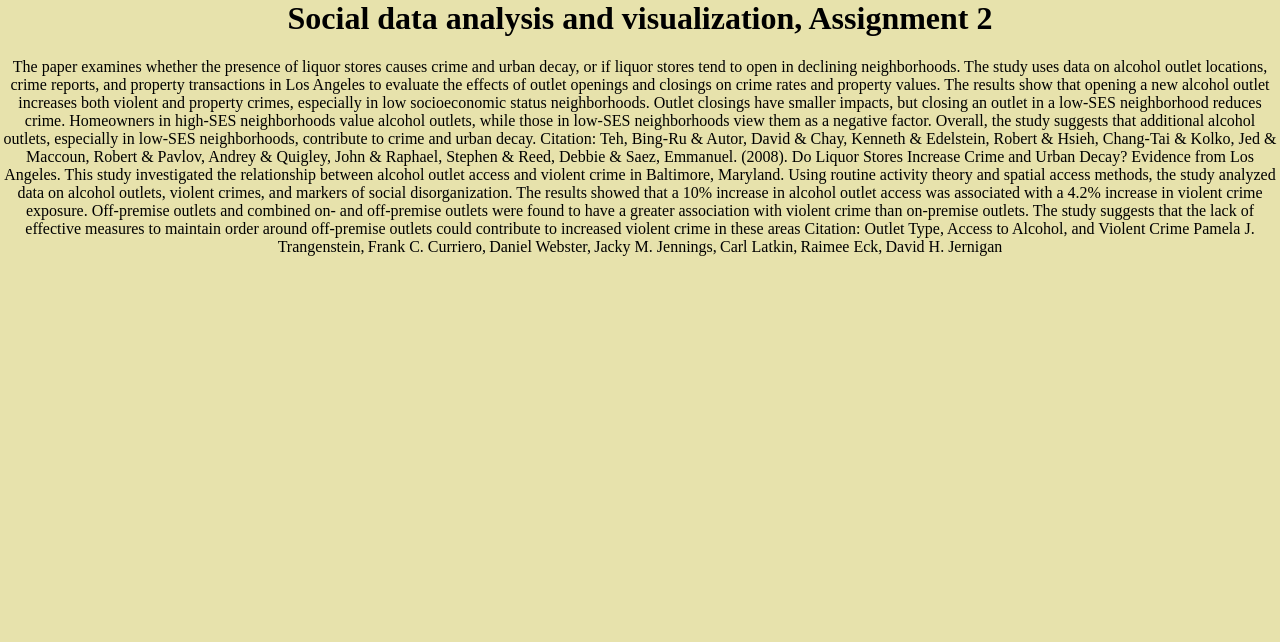
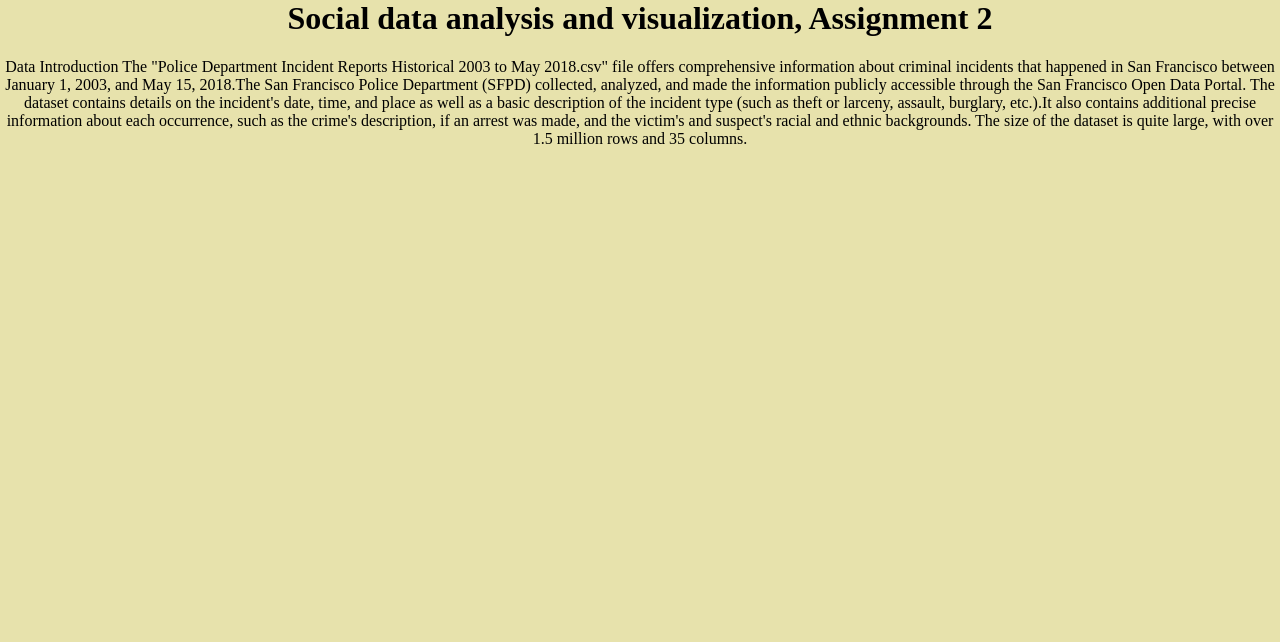
Before and after one commit to jdot25560/jdot25560.github.io, a plain HTML site: page index.html in a window 1280 px wide. Shown: the top 642 px of the page. Drawn offline with Linux system fonts and the light colour scheme; a script that the page names is missing.

Commit message:
Update index.html

```diff
--- a/index.html
+++ b/index.html
@@ -8,27 +8,14 @@
     <head>
     <body>
         <h1>Social data analysis and visualization, Assignment 2</h1>
-        <p> The paper examines whether the presence of liquor stores causes crime and urban decay,
-            or if liquor stores tend to open in declining neighborhoods. The study uses data on
-            alcohol outlet locations, crime reports, and property transactions in Los Angeles to
-            evaluate the effects of outlet openings and closings on crime rates and property values.
-            The results show that opening a new alcohol outlet increases both violent and property crimes,
-            especially in low socioeconomic status neighborhoods. Outlet closings have smaller impacts,
-            but closing an outlet in a low-SES neighborhood reduces crime. Homeowners in high-SES neighborhoods
-            value alcohol outlets, while those in low-SES neighborhoods view them as a negative factor.
-            Overall, the study suggests that additional alcohol outlets, especially in low-SES neighborhoods,
-            contribute to crime and urban decay.
-Citation: Teh, Bing-Ru & Autor, David & Chay, Kenneth & Edelstein, Robert & Hsieh, Chang-Tai & Kolko, Jed & Maccoun,
-            Robert & Pavlov, Andrey & Quigley, John & Raphael, Stephen & Reed, Debbie & Saez, Emmanuel. (2008).
-            Do Liquor Stores Increase Crime and Urban Decay? Evidence from Los Angeles.
-This study investigated the relationship between alcohol outlet access and violent crime in Baltimore, Maryland.
-            Using routine activity theory and spatial access methods, the study analyzed data on alcohol outlets, violent crimes,
-            and markers of social disorganization. The results showed that a 10% increase in alcohol outlet access was associated
-            with a 4.2% increase in violent crime exposure. Off-premise outlets and combined on- and off-premise outlets were found
-            to have a greater association with violent crime than on-premise outlets. The study suggests that the lack of effective
-            measures to maintain order around off-premise outlets could contribute to increased violent crime in these areas
-Citation: Outlet Type, Access to Alcohol, and Violent Crime Pamela J. Trangenstein, Frank C. Curriero, Daniel Webster, Jacky M.
-            Jennings, Carl Latkin, Raimee Eck, David H. Jernigan </p>
+        <p> Data Introduction
+            The "Police Department Incident Reports Historical 2003 to May 2018.csv" file offers comprehensive information about
+            criminal incidents that happened in San Francisco between January 1, 2003, and May 15, 2018.The San Francisco Police
+            Department (SFPD) collected, analyzed, and made the information publicly accessible through the San Francisco Open
+            Data Portal. The dataset contains details on the incident's date, time, and place as well as a basic description of the
+            incident type (such as theft or larceny, assault, burglary, etc.).It also contains additional precise information about
+            each occurrence, such as the crime's description, if an arrest was made, and the victim's and suspect's racial and ethnic
+            backgrounds. The size of the dataset is quite large, with over 1.5 million rows and 35 columns.   </p>
         <iframe src="https://jdot25560.github.io/tsibokeh.html"  width="100%" height="500" scrolling="no" seamless="seamless" frameborder="0"> </iframe>
         <iframe src="https://jdot25560.github.io/my_plot.html" sandbox="allow-same-origin allow-scripts" width="100%" height="500" scrolling="no" seamless="seamless" frameborder="0"> </iframe>
 
```
